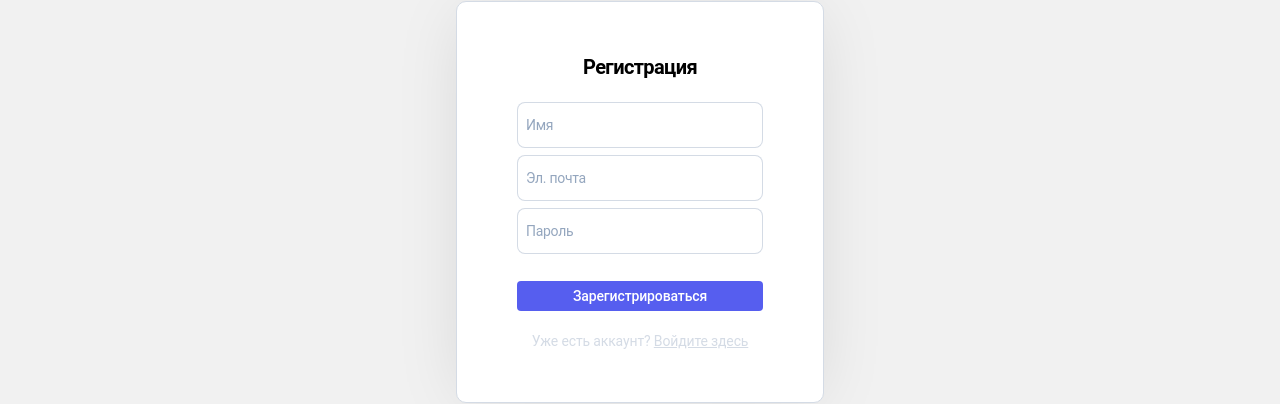
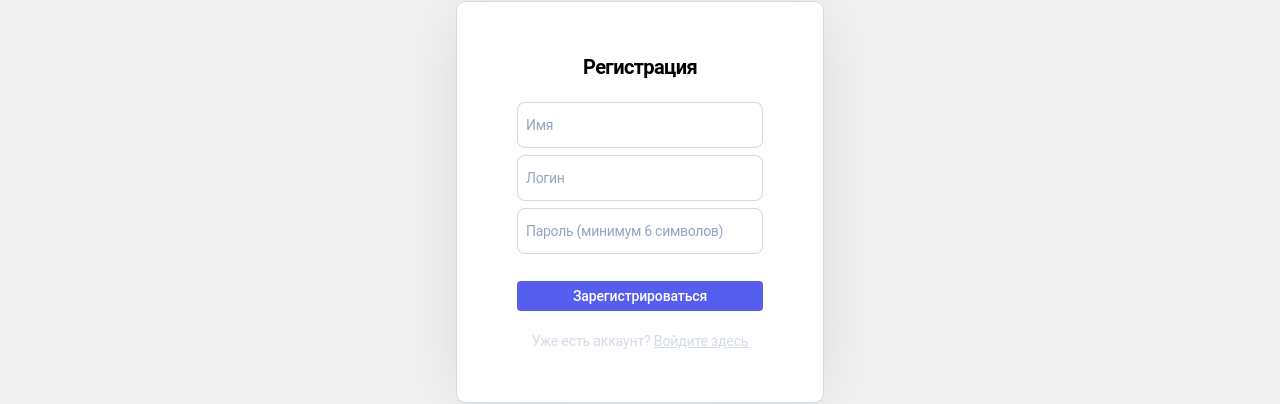
Before and after one commit to BOBERCHICKtg/skypro-kanban, a React (Vite) app: page /sign-up in a window 1280 px wide. Shown: the part 268-672 px from the top of the page. Built offline with nearby package versions, Linux system fonts and the light colour scheme.

Commit message:
upDate-13.2

```diff
--- a/src/components/pages/SignInPage/SignInPage.jsx
+++ b/src/components/pages/SignInPage/SignInPage.jsx
@@ -1,5 +1,6 @@
 import { useState } from "react";
 import { useNavigate, Link } from "react-router-dom";
+import axios from "axios";
 import {
   ContainerSignIn,
   Modal,
@@ -10,6 +11,8 @@ import {
   ButtonEnter,
   FormGroup,
 } from "./SignInPage.styles";
+
+const API_URL = "https://wedev-api.sky.pro/api/user/login";
 
 const SignInPage = ({ onSuccessfulAuth }) => {
   const navigate = useNavigate();
@@ -24,42 +27,43 @@ const SignInPage = ({ onSuccessfulAuth }) => {
     try {
       const login = e.target.login.value.trim();
       const password = e.target.password.value.trim();
+
       if (!login || !password) {
         throw new Error("Все поля обязательны для заполнения");
       }
 
-      const requestData = { login, password };
-      console.log("Отправляемые данные:", requestData);
+      const requestBody = {
+        login,
+        password,
+      };
 
-      const response = await fetch(
-        "https://webdev-hw-api.vercel.app/api/user/login",
-        {
-          method: "POST",
-          headers: {
-            "Content-Type": "application/json",
-          },
-          body: JSON.stringify(requestData),
-        }
-      );
+      console.log("Отправляемый запрос:", {
+        url: API_URL,
+        method: "POST",
+        data: requestBody,
+      });
 
-      const result = await response.json();
-      console.log("Ответ сервера:", result);
+      const response = await axios.post(API_URL, requestBody);
 
-      if (!response.ok) {
-        throw new Error(result.error || "Ошибка авторизации");
-      }
+      const responseData = response.data;
+      console.log("Ответ сервера:", responseData);
 
-      if (!result.token || !result.user) {
+      if (!responseData.token || !responseData.user) {
         throw new Error("Неверный формат ответа сервера");
       }
 
-      onSuccessfulAuth(result);
+      onSuccessfulAuth(responseData);
     } catch (err) {
-      console.error("Ошибка авторизации:", err);
+      console.error("Ошибка авторизации:", {
+        name: err.name,
+        message: err.message,
+        response: err.response?.data,
+      });
+
       setError(
-        err.message.includes("Failed to fetch")
-          ? "Ошибка соединения с сервером. Проверьте интернет и попробуйте снова"
-          : err.message
+        err.response?.data?.error ||
+          err.message ||
+          "Произошла ошибка при авторизации"
       );
     } finally {
       setIsLoading(false);
@@ -77,7 +81,7 @@ const SignInPage = ({ onSuccessfulAuth }) => {
                 style={{
                   color: "red",
                   marginTop: "10px",
-                  padding: "8px",
+                  padding: "10px",
                   background: "#ffeeee",
                   borderRadius: "4px",
                 }}
@@ -90,22 +94,27 @@ const SignInPage = ({ onSuccessfulAuth }) => {
             <Input
               type="text"
               name="login"
-              placeholder="Логин (например: admin)"
+              placeholder="Логин"
               required
               disabled={isLoading}
+              autoComplete="username"
             />
             <Input
               type="password"
               name="password"
-              placeholder="Пароль (например: admin)"
+              placeholder="Пароль"
               required
-              minLength="3"
+              minLength="6"
               disabled={isLoading}
+              autoComplete="current-password"
             />
             <ButtonEnter
               type="submit"
               disabled={isLoading}
-              style={{ opacity: isLoading ? 0.7 : 1 }}
+              style={{
+                opacity: isLoading ? 0.7 : 1,
+                cursor: isLoading ? "wait" : "pointer",
+              }}
             >
               {isLoading ? "Вход..." : "Войти"}
             </ButtonEnter>
--- a/src/components/pages/SignUpPage/SignUpPage.jsx
+++ b/src/components/pages/SignUpPage/SignUpPage.jsx
@@ -1,4 +1,6 @@
-import { Link } from "react-router-dom";
+import { useState } from "react";
+import { Link, useNavigate } from "react-router-dom";
+import { signUp } from "../../../services/auth";
 import {
   ContainerSignUp,
   Modal,
@@ -11,38 +13,92 @@ import {
 } from "./SignUpPage.styles";
 
 const SignUpPage = () => {
+  const navigate = useNavigate();
+  const [error, setError] = useState("");
+  const [isLoading, setIsLoading] = useState(false);
+
+  const handleSubmit = async (event) => {
+    event.preventDefault();
+    setIsLoading(true);
+    setError("");
+
+    try {
+      const formData = {
+        name: event.target.name.value.trim(),
+        login: event.target.login.value.trim(),
+        password: event.target.password.value.trim(),
+      };
+
+      validateFormData(formData);
+
+      await signUp(formData);
+      navigate("/sign-in", { state: { registrationSuccess: true } });
+    } catch (error) {
+      handleRegistrationError(error);
+    } finally {
+      setIsLoading(false);
+    }
+  };
+
+  const validateFormData = ({ name, login, password }) => {
+    if (!name || !login || !password) {
+      throw new Error("Все поля обязательны для заполнения");
+    }
+
+    if (password.length < 6) {
+      throw new Error("Пароль должен содержать минимум 6 символов");
+    }
+  };
+
+  const handleRegistrationError = (error) => {
+    console.error("Registration error:", error);
+    setError(error.message || "Произошла ошибка при регистрации");
+  };
+
   return (
     <ContainerSignUp>
       <Modal>
         <ModalBlock>
           <ModalTitle>
             <h2>Регистрация</h2>
+            {error && <ErrorMessage>{error}</ErrorMessage>}
           </ModalTitle>
-          <FormLogin id="formLogUp">
+
+          <FormLogin onSubmit={handleSubmit}>
             <Input
               type="text"
-              name="first-name"
-              id="first-name"
+              name="name"
+              id="name"
               placeholder="Имя"
-              className="first-name"
+              required
+              disabled={isLoading}
             />
             <Input
               type="text"
               name="login"
-              id="loginReg"
-              placeholder="Эл. почта"
-              className="login"
+              id="login"
+              placeholder="Логин"
+              required
+              disabled={isLoading}
             />
             <Input
               type="password"
               name="password"
-              id="passwordFirst"
-              placeholder="Пароль"
-              className="password-first"
+              id="password"
+              placeholder="Пароль (минимум 6 символов)"
+              required
+              minLength="6"
+              disabled={isLoading}
             />
-            <ButtonSignUp type="submit" className="_hover01" id="SignUpEnter">
-              <Link to="/">Зарегистрироваться</Link>
+
+            <ButtonSignUp
+              type="submit"
+              disabled={isLoading}
+              aria-busy={isLoading}
+            >
+              {isLoading ? "Регистрация..." : "Зарегистрироваться"}
             </ButtonSignUp>
+
             <FormGroup>
               <p>
                 Уже есть аккаунт? <Link to="/sign-in">Войдите здесь</Link>
--- a/src/services/auth.js
+++ b/src/services/auth.js
@@ -1,32 +1,44 @@
+import axios from "axios";
+
 const API_URL = "https://wedev-api.sky.pro/api/user";
 
-export async function signIn(userData) {
+export async function signIn({ login, password }) {
   try {
-    const data = await axios.post(API_URL + "/login", userData, {
-      headers: {
-        "Content-Type": "",
+    const response = await axios.post(
+      `${API_URL}/login`,
+      {
+        login,
+        password,
       },
-    });
-    return data.data.user;
+      {
+        headers: {
+          "Content-Type": "application/json",
+        },
+      }
+    );
+    return response.data.user;
   } catch (error) {
-    throw new Error(error.response.data.error);
+    throw new Error(error.response?.data?.error || "Ошибка входа");
   }
 }
 
 export async function signUp({ name, login, password }) {
   try {
-    const data = await axios.post(
+    const response = await axios.post(
       API_URL,
-      { login, name, password },
+      {
+        name,
+        login,
+        password,
+      },
       {
         headers: {
-          "Content-Type": "",
+          "Content-Type": "application/json",
         },
       }
     );
-    return data.data.user;
+    return response.data.user;
   } catch (error) {
-    console.log(error);
-    throw new Error(error.response.data.error);
+    throw new Error(error.response?.data?.error || "Ошибка регистрации");
   }
 }
```
Also changed, not shown: src/services/api.js (+22 -14 lines).
